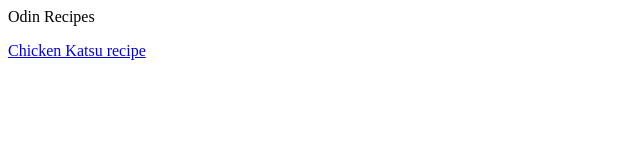
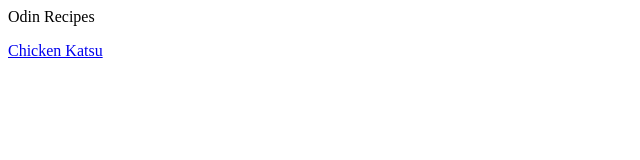
Before and after one commit to aodhan19/odin-recipes, a plain HTML site: page index.html in a window 1280 px wide. Shown: the full height of the page, 0-640 px from the left. Drawn offline with Linux system fonts and the light colour scheme.

Commit message:
Edit link to Chicken Katsu copy

```diff
--- a/index.html
+++ b/index.html
@@ -6,6 +6,6 @@
 </head>
 <body>
     <h>Odin Recipes</h>
-    <p><a href="recipes/chicken-katsu.html">Chicken Katsu recipe</a></p>
+    <p><a href="recipes/chicken-katsu.html">Chicken Katsu</a></p>
 </body>
 </html>
```
